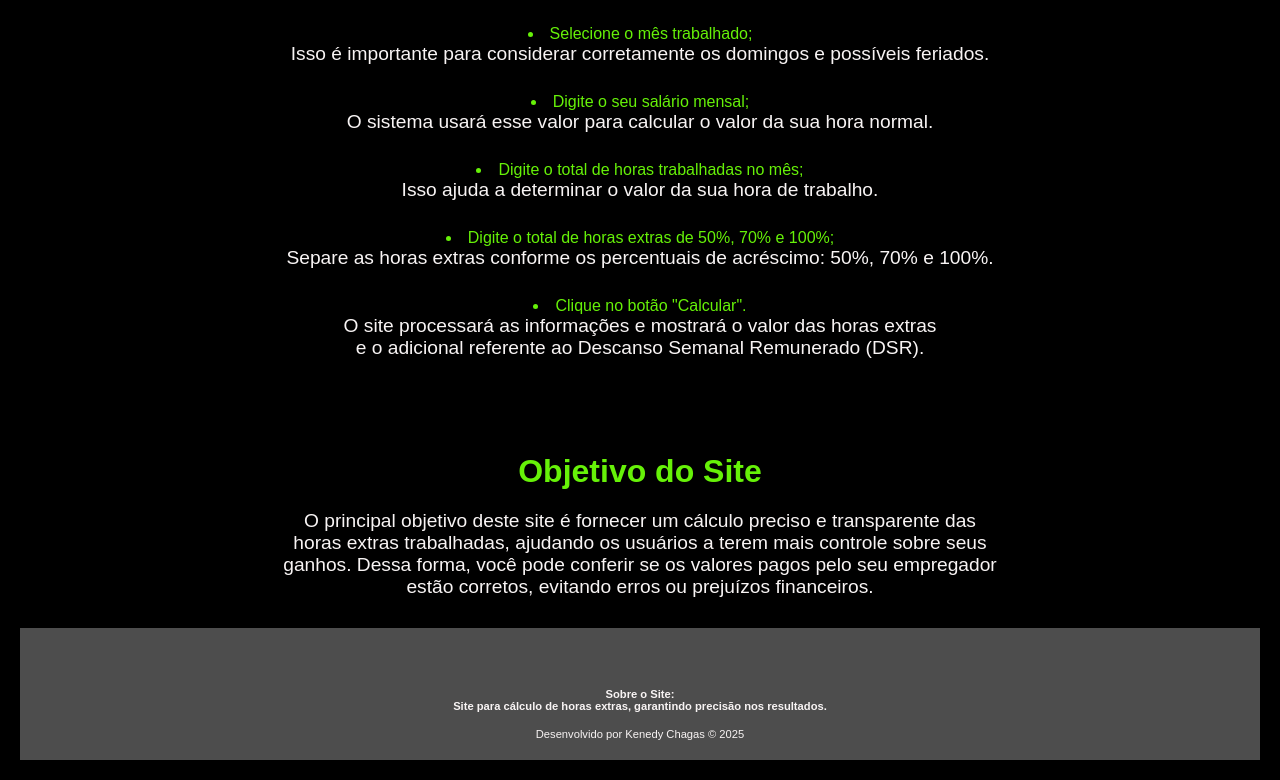
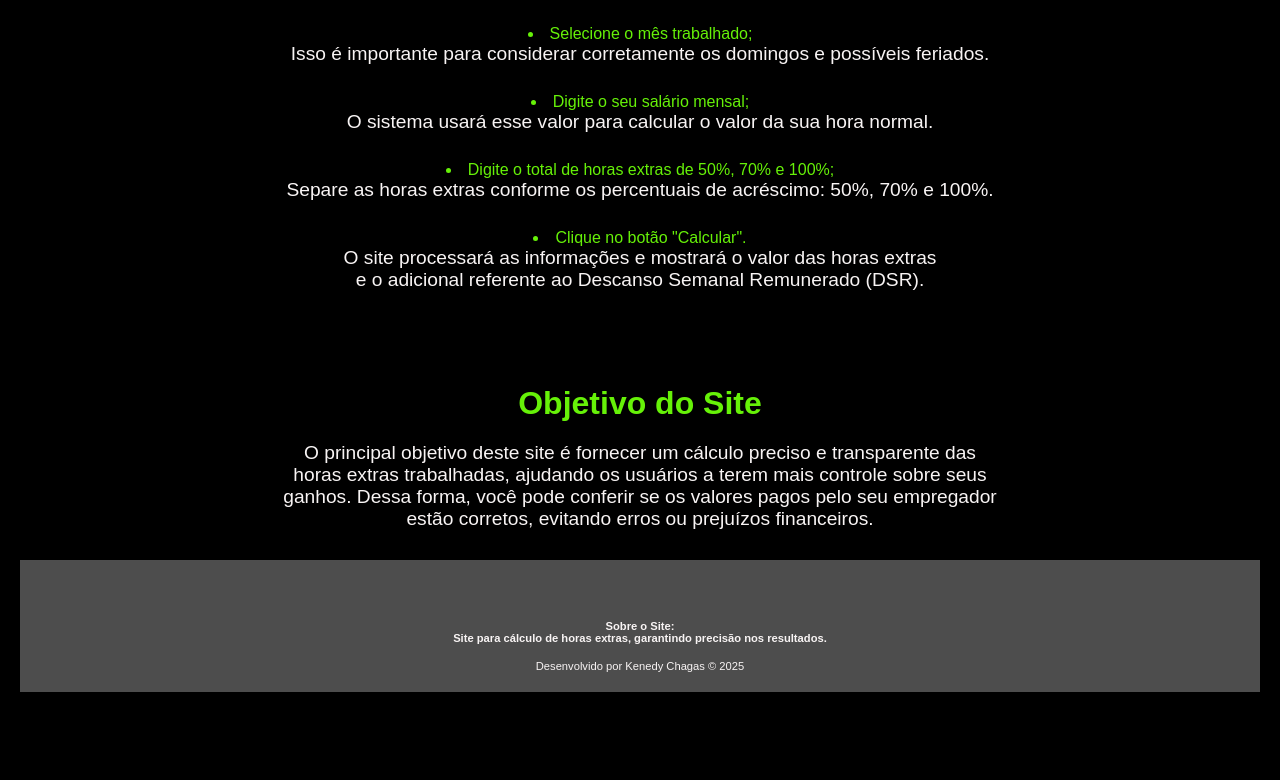
Before and after one commit to KCHAGAS94/over_time, a plain HTML site: page index.html in a window 1280 px wide. Shown: the part 1329-2109 px from the top of the page. After the commit the page ends 2041 px from the top, so only its background shows below. Drawn offline with Linux system fonts and the light colour scheme.

Commit message:
Ajuste de texto como funciona

```diff
--- a/index.html
+++ b/index.html
@@ -80,7 +80,6 @@
                 <br>
                 <li>Selecione o mês trabalhado;</li> <p>Isso é importante para considerar corretamente os domingos e possíveis feriados.</p> <br>
                 <li>Digite o seu salário mensal;</li> <p>O sistema usará esse valor para calcular o valor da sua hora normal.</p><br>
-                <li>Digite o total de horas trabalhadas no mês;</li> <p>Isso ajuda a determinar o valor da sua hora de trabalho.</p><br>
                 <li>Digite o total de horas extras de 50%, 70% e 100%;</li> <p>Separe as horas extras conforme os percentuais de acréscimo: 50%, 70% e 100%.</p><br>
                 <li>Clique no botão "Calcular".</li> <p>O site processará as informações e mostrará o valor das horas extras <br> e o adicional referente ao Descanso Semanal Remunerado (DSR).</p><br>
 
```
